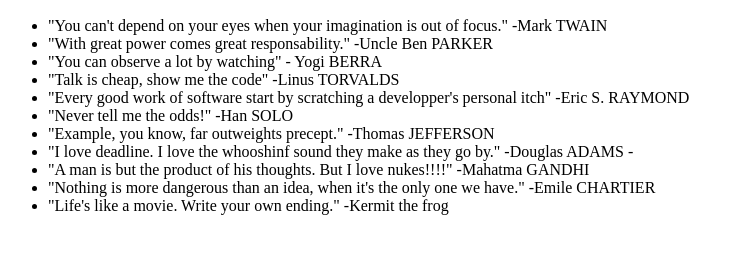
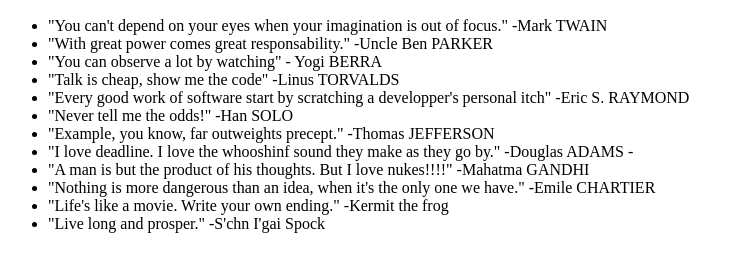
Before and after one commit to SopraSteria-Steven-IP/Test1, a plain HTML site: page index.html in a window 1280 px wide. Shown: the part 110-382 px from the top of the page, without its empty margins (0-744 px from the left). Drawn offline with Linux system fonts and the light colour scheme.

Commit message:
Added Spock Quote

```diff
--- a/index.html
+++ b/index.html
@@ -20,6 +20,7 @@
             <li>"A man is but the product of his thoughts. But I love nukes!!!!" -Mahatma GANDHI</li>
             <li>"Nothing is more dangerous than an idea, when it's the only one we have." -Emile CHARTIER</li>
             <li>"Life's like a movie. Write your own ending." -Kermit the frog</li>
+            <li>"Live long and prosper." -S'chn I'gai Spock </li>
         </ul>
     </body>
 </html>
```
